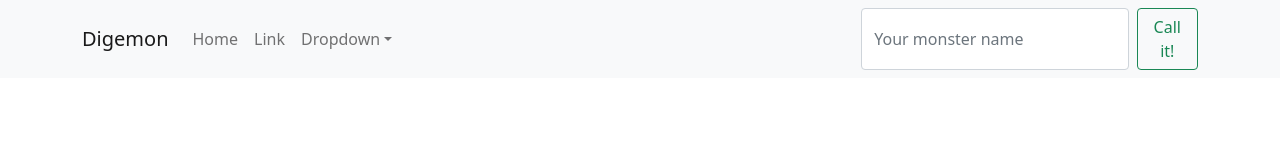
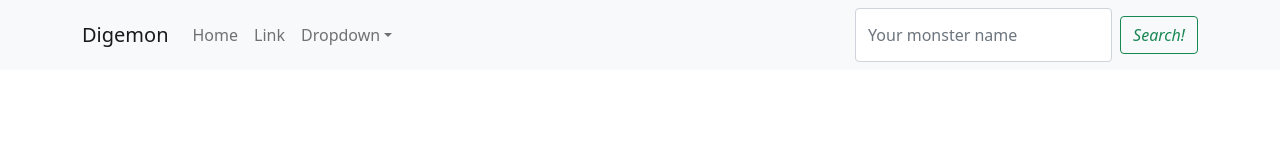
Before and after one commit to mohammedboreny/api-Digemon, a plain HTML site: page index.html in a window 1280 px wide. Drawn offline with Linux system fonts and the light colour scheme.

Commit message:
Adjusting search bar

```diff
--- a/index.html
+++ b/index.html
@@ -41,8 +41,7 @@
                     <form class="d-flex my-2 my-lg-0">
                         <input class="form-control me-sm-2" type="text" placeholder="Your monster name"
                             id="searchField">
-                        <button class="btn btn-outline-success my-2 my-sm-0" type="submit" id="searchButton">Call
-                            it!</button>
+                        <button class="btn btn-outline-success my-8 my-sm-2" type="submit" id="searchButton"><span class="fst-italic"> Search! </span></button>
                     </form>
                 </div>
             </div>
```
